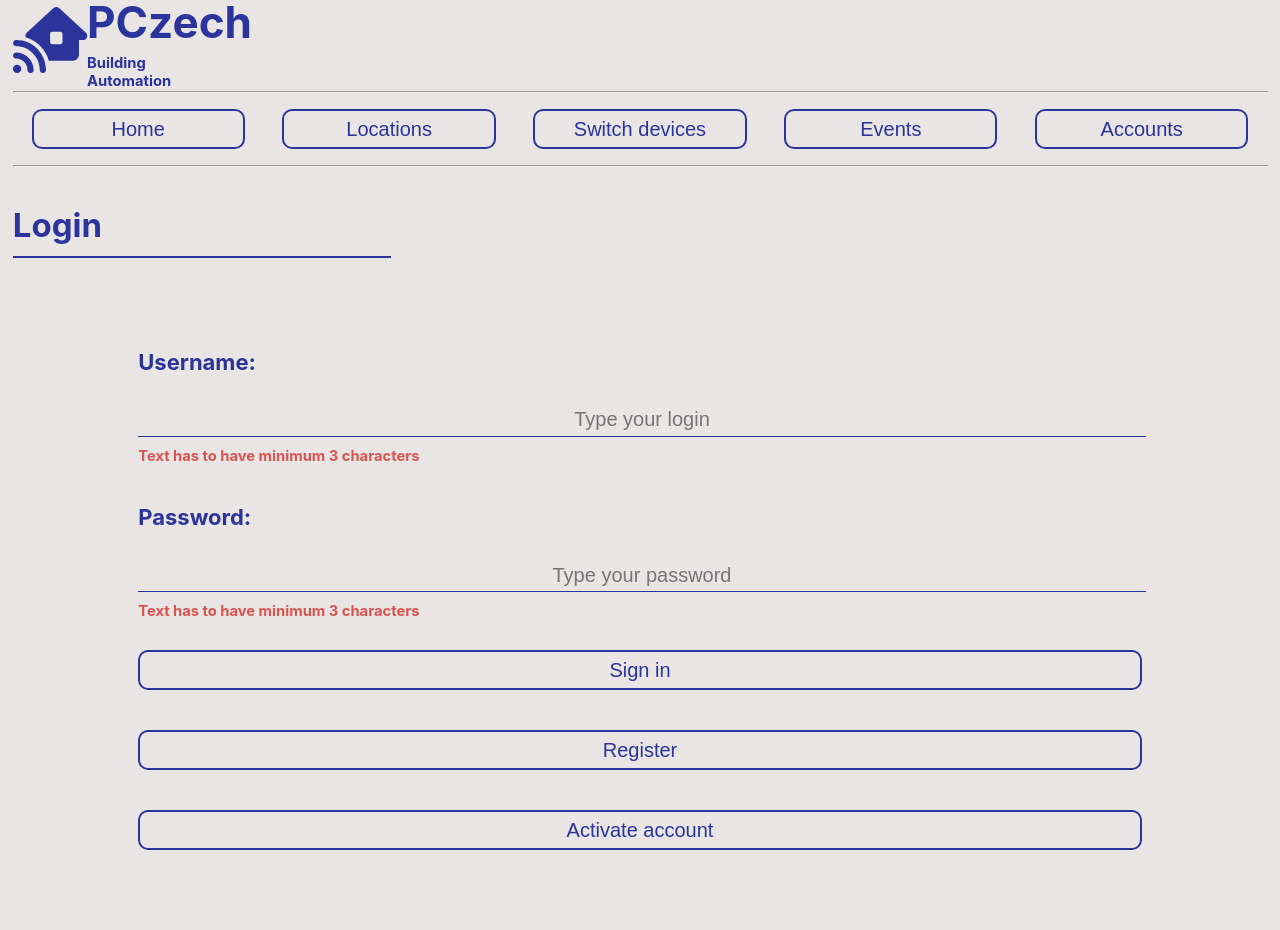
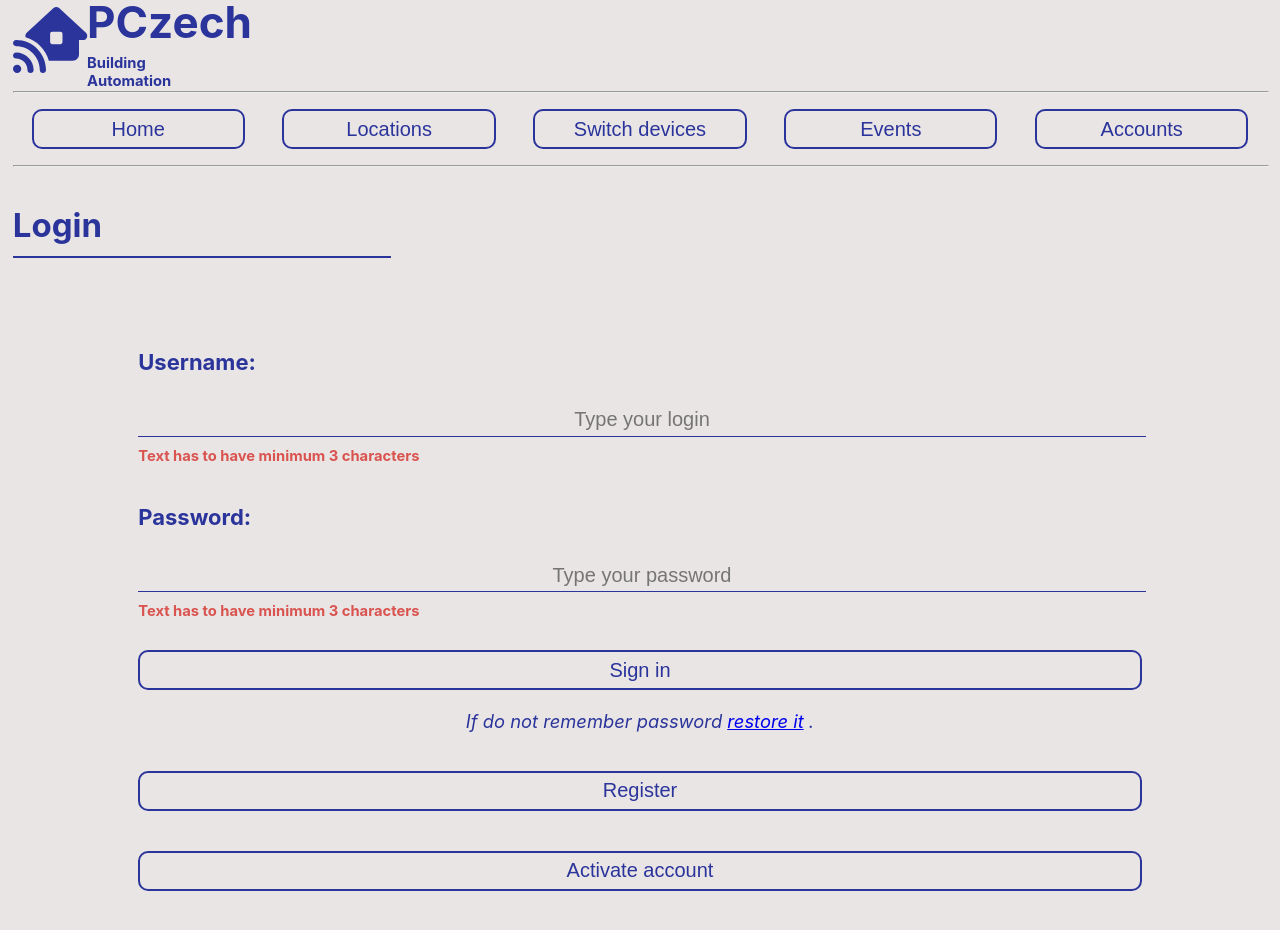
Before and after one commit to czechp/building-automation-frontend, a React (Create React App) app: page /login in a window 1280 px wide. Before the commit the page ends 890 px from the top, so only its background shows below. Built offline with nearby package versions, Linux system fonts and the light colour scheme.

Commit message:
Added link to restore password demand page

```diff
--- a/src/useCase/login/loginPage/LoginPage.js
+++ b/src/useCase/login/loginPage/LoginPage.js
@@ -1,6 +1,6 @@
 import React from "react";
 import {useNavigate} from "react-router-dom";
-
+import styled from "styled-components";
 
 import PageCmp from "../../../component/PageCmp";
 import FormCmp from "../../../component/FormCmp";
@@ -62,11 +62,19 @@ const LoginPage = () => {
             <TextInputCmp type="password" placeholder="Type your password" label="Password:" value={password}
                           onChange={setPassword} minLength={3}/>
             <ButtonCmp label="Sign in" onClick={loginBtnOnClick}/>
+            <RestorePasswordInfo>If do not remember password <RestorePasswordLink href="/restore-password-demand">restore it</RestorePasswordLink> .</RestorePasswordInfo>
             <ButtonCmp label="Register" onClick={registerBtnOnClick}/>
             <ButtonCmp label="Activate account" onClick={activateAccountBtnClick}/>
         </FormCmp>
     </PageCmp>
 }
 
+const RestorePasswordInfo = styled.p`
+  margin-top: 0;
+  font-size: smaller;
+  font-style: italic;
+`;
+
+const RestorePasswordLink = styled.a``;
 
 export default LoginPage;
```
